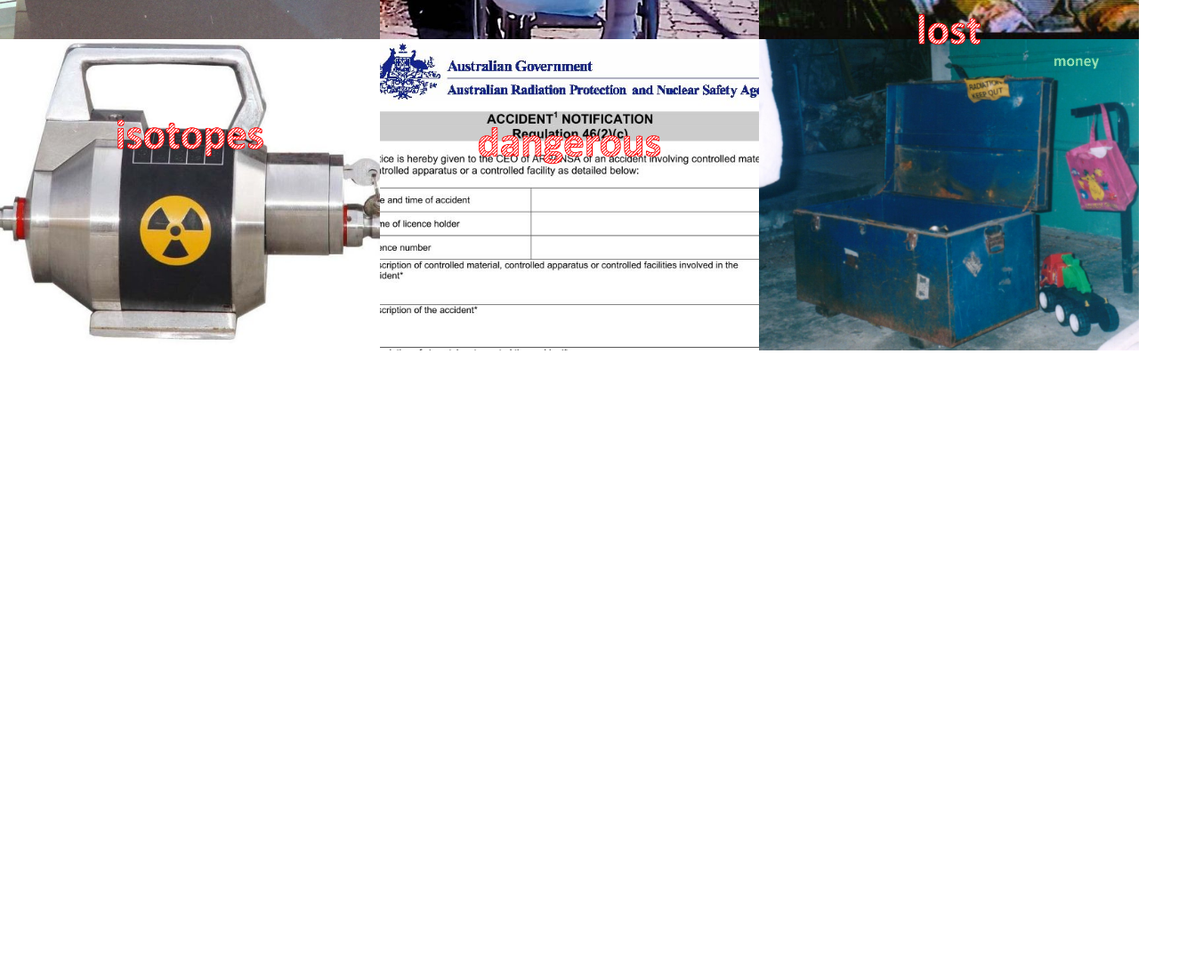
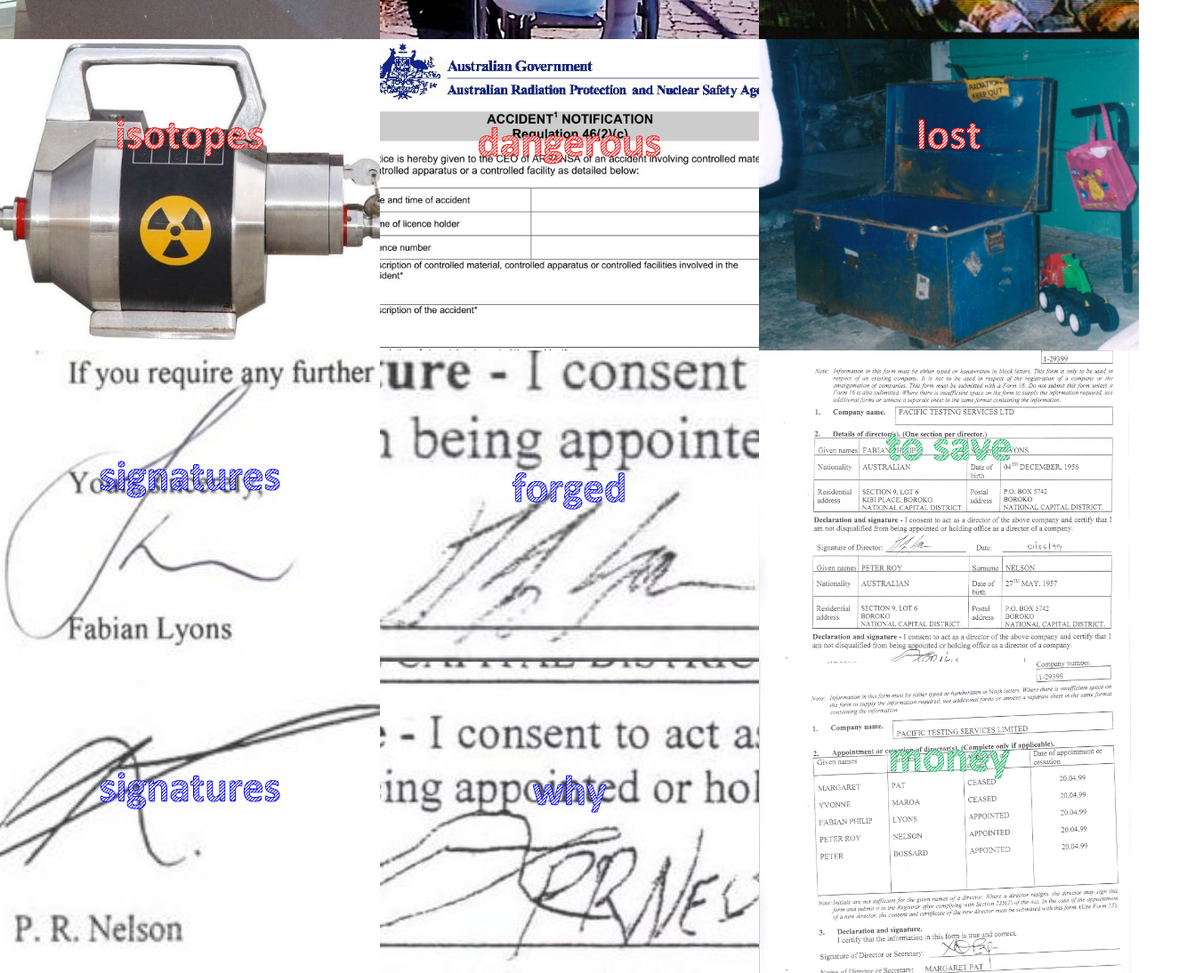
Before and after one commit to DickTurpin-highwayman/lost-isotopes-in-PNG, a plain HTML site: page index.html in a window 1280 px wide. Shown: the part 405-1499 px from the top of the page at 89% size, 1352 px wide, since content can reach past the window. Before the commit the page ends 868 px from the top, so only its background shows below. Drawn offline with Linux system fonts and the light colour scheme.

Commit message:
Update index.html

```diff
--- a/index.html
+++ b/index.html
@@ -118,7 +118,66 @@
               <img src="images/logos/lost.png" alt="">
             </div>
 
+            <div class="subtitle">from Sergent Tvacuin "your company car has bullet holes in it, we think 18"</div>
+            <div class="subtitle">we don't know if people were killed because the incident was never reported</div>
+          </div>
+        </div>
 
+        <div class="portfolio-item-wrapper">
+          <div class="portfolio-img-background" style="background-image:url(https://DickTurpin-highwayman.github.io/lost-isotopes-in-PNG/images/signature-FL.JPG)"></div>
+          <div class="img-text-wrapper">
+            <div class="logo-wrapper">
+              <img src="images/logos/signatures.png" alt="">
+            </div>
+
+            <div class="subtitle">original signature of Fabian Lyons ...</div>
+          </div>
+        </div>
+
+        <div class="portfolio-item-wrapper">
+          <div class="portfolio-img-background" style="background-image:url(https://DickTurpin-highwayman.github.io/lost-isotopes-in-PNG/images/dodgy-signatures-FL.jpg)"></div>
+          <div class="img-text-wrapper">
+            <div class="logo-wrapper">
+              <img src="images/logos/forged.png" alt="">
+            </div>
+
+            <div class="subtitle">forged signature of Fabian Lyons</div>
+          </div>
+        </div>
+
+        <div class="portfolio-item-wrapper">
+          <div class="portfolio-img-background" style="background-image:url(https://DickTurpin-highwayman.github.io/lost-isotopes-in-PNG/images/PTS-CompanyDoc1.jpg)"></div>
+          <div class="img-text-wrapper">
+            <div class="logo-wrapper">
+              <img src="images/logos/to_save.png" alt="">
+            </div>
+
+            <div class="subtitle">to save money on a flight to PNG they had their PNG associate use 2 of his employees to sign (forge) their respective
+            signatures on their PNG business registration documents</div>
+          </div>
+        </div>
+
+        <div class="portfolio-item-wrapper">
+          <div class="portfolio-img-background" style="background-image:url(https://DickTurpin-highwayman.github.io/lost-isotopes-in-PNG/images/signature-PL.jpg)"></div>
+          <div class="img-text-wrapper">
+            <div class="logo-wrapper">
+              <img src="images/logos/signatures.png" alt="">
+            </div>
+
+            <div class="subtitle">original signature of Peter Nelson</div>
+          </div>
+        </div>
+
+        <div class="portfolio-item-wrapper">
+          <div class="portfolio-img-background" style="background-image:url(https://DickTurpin-highwayman.github.io/lost-isotopes-in-PNG/images/dodgy-signatures-PN.jpg)"></div>
+          <div class="img-text-wrapper">
+            <div class="logo-wrapper">
+              <img src="images/logos/why.png" alt="">
+            </div>
+
+            <div class="subtitle">forged signature of Peter Nelson</div>
+          </div>
+        </div>
 
         <div class="portfolio-item-wrapper">
           <div class="portfolio-img-background" style="background-image:url(https://DickTurpin-highwayman.github.io/lost-isotopes-in-PNG/images/PTS-CompanyDoc3.jpg)"></div>
```
